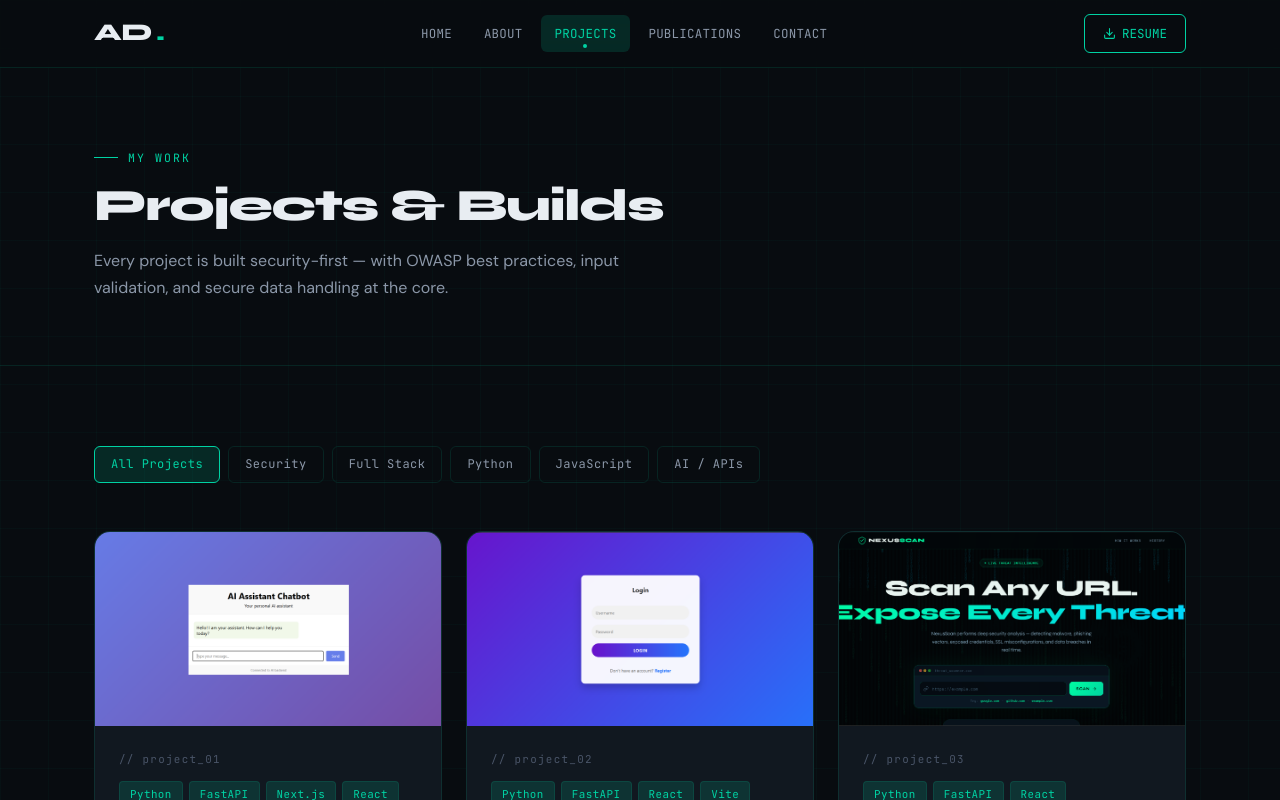
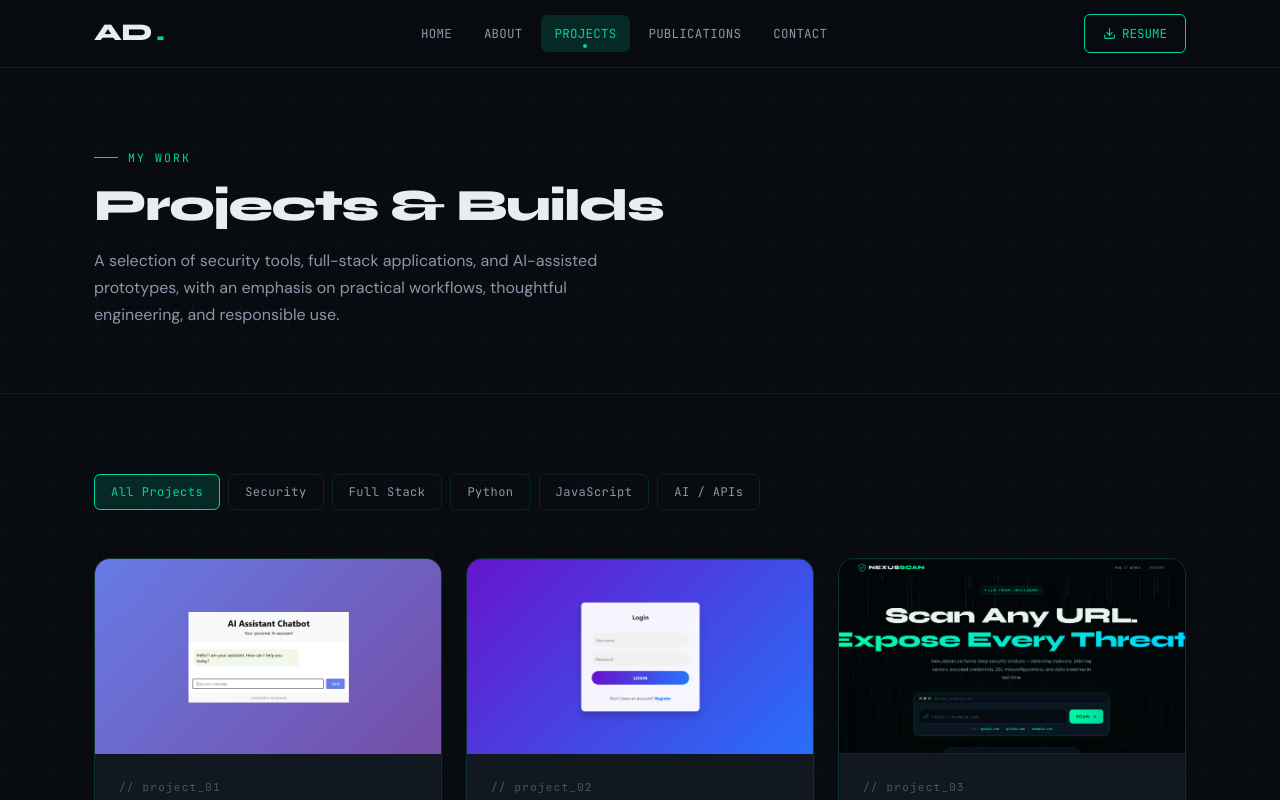
Before and after one commit to anubhab7105/My_Portfolio, a Next.js app: page /projects in a window 1280 px wide. Shown: the top 800 px of the page. Built offline with nearby package versions, Linux system fonts and the light colour scheme.

Commit message:
Refine projects page introduction and highlights

```diff
--- a/app/projects/page.tsx
+++ b/app/projects/page.tsx
@@ -47,8 +47,8 @@ export default function ProjectsPage() {
           <p className="section-label">My Work</p>
           <h1 className="section-title">Projects &amp; Builds</h1>
           <p style={{ color: 'var(--color-text-secondary)', fontSize: '1rem', maxWidth: '540px', marginTop: '12px' }}>
-            Every project is built security-first — with OWASP best practices, input validation, and secure data
-            handling at the core.
+            A selection of security tools, full-stack applications, and AI-assisted prototypes, with an emphasis on
+            practical workflows, thoughtful engineering, and responsible use.
           </p>
         </div>
       </section>
@@ -100,7 +100,7 @@ export default function ProjectsPage() {
                     <p className="project-desc">{p.desc}</p>
                     <div className="project-security">
                       <p className="security-title">
-                        <ShieldCheck size={13} aria-hidden="true" /> SECURITY FEATURES
+                        <ShieldCheck size={13} aria-hidden="true" /> ENGINEERING HIGHLIGHTS
                       </p>
                       <ul className="security-list">
                         {p.security.map((s) => (
```
